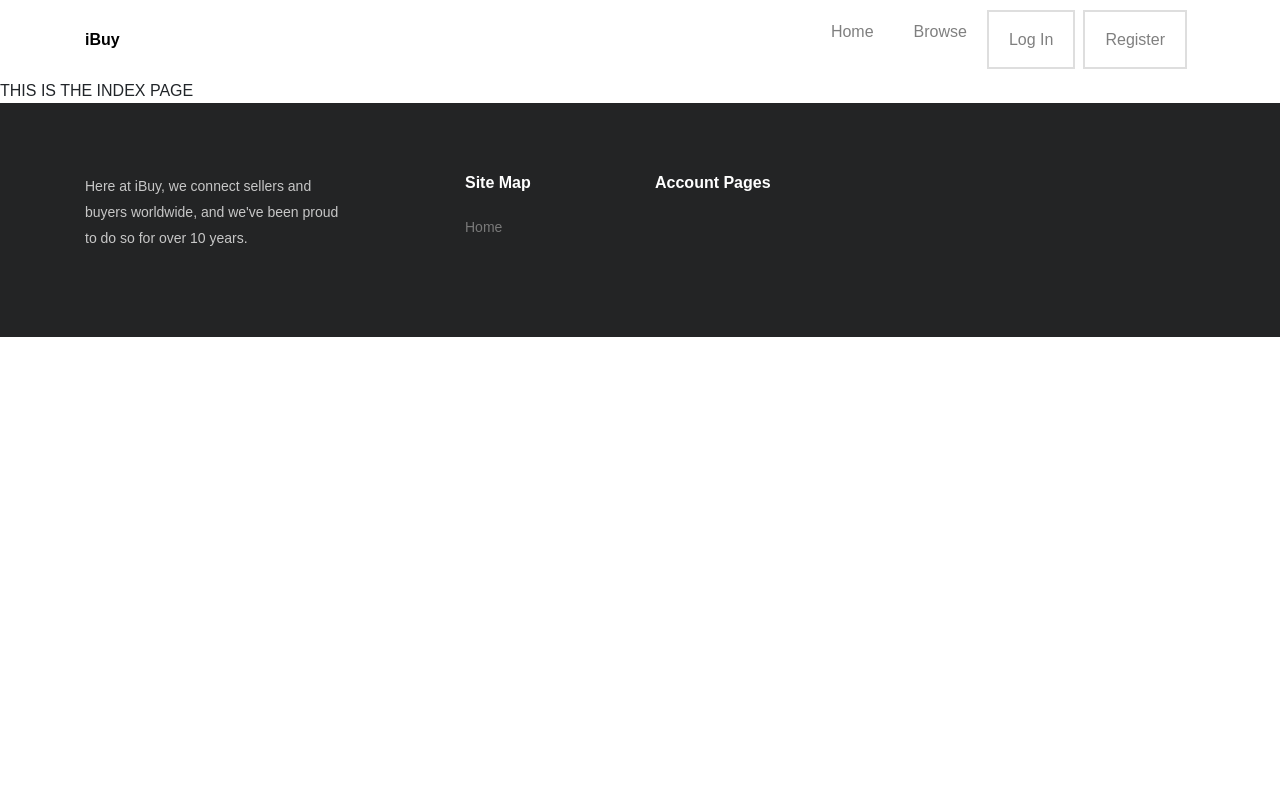
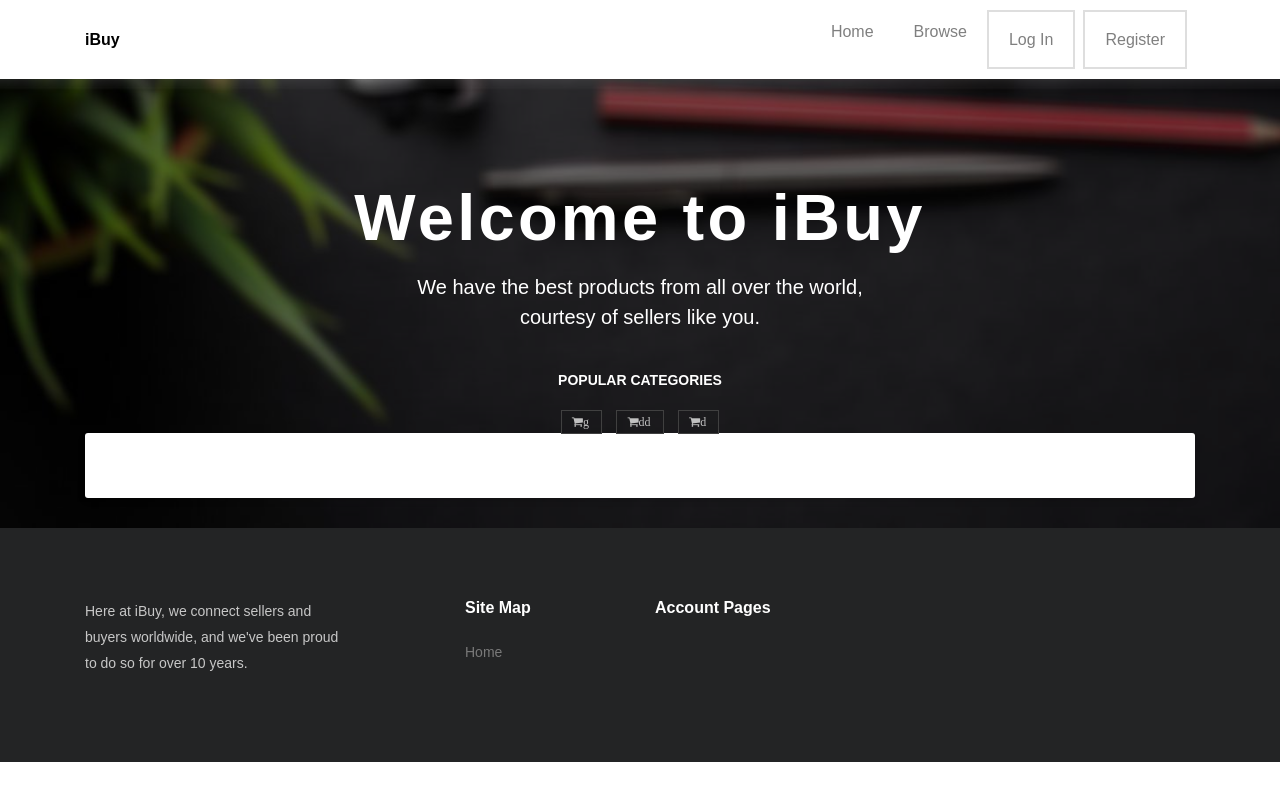
Before and after one commit to zachmichael14/auction_site, a Django app: page / in a window 1280 px wide. Run offline with Django 3.2, Linux system fonts and the light colour scheme; parts of the project's set-up code (start-up, migrations or seed data) failed here and were passed over; some libraries are stand-ins or nearby versions; some web fonts are replaced.

Commit message:
Add header to index.html

```diff
--- a/auctions/static/auctions/css/style.css
+++ b/auctions/static/auctions/css/style.css
@@ -2710,9 +2710,6 @@ form textarea {
 .bid-field-form{
   padding: 1.1rem 0 0.25rem 1rem;
 }
-#icon-1{
-  padding-right: 3px
-}
 
 #id_honeypot {
   display: none;
--- a/auctions/templates/auctions/index.html
+++ b/auctions/templates/auctions/index.html
@@ -2,9 +2,49 @@
 
 {% block title %} iBuy {% endblock title %}
 
+{% block body %}
+    <section class="hero-area bg-1 text-center overly">
+        <div class="container">
+            <div class="row">
+                <div class="col-md-12">
+                    <!-- Header -->
+                    <div class="content-block">
+                        <h1>Welcome to iBuy</h1>
+                        <p>We have the best products from all over the world,
+                            <br>courtesy of sellers like you.
+                        </p>
+                        <!-- Popular Categories -->
+                        <div class="short-popular-category-list text-center">
+                            <h2>Popular Categories</h2>
+                            <ul class="list-inline">
+                            {% for category in popular %}
+                                <li class="list-inline-item">
+                                    <a href="#">
+                                        <i class="fa fa-shopping-cart">{{ category }}</i>
+                                    </a>
+                                </li>
+                            {% endfor %}
+                            </ul>
+                        </div>
+                        <!-- Search -->
+                        <div class="advanced-search">
+                            <div class="container">
+                                <div class="row justify-content-center">
+                                    <div class="col-lg-12 col-md-12 align-content-center">
+                                        <form action="#" method="POST">
+                                            {% csrf_token %}
+                                            <div class="form-row">
 
+                                            </div>
+                                        </form>
+                                    </div>
 
-
-{% block body %}
-    THIS IS THE INDEX PAGE
+                                </div>
+                            </div>
+                        </div>
+                    </div>
+                </div>
+            </div>
+        </div>
+    </section>
 {% endblock body %}
--- a/auctions/views.py
+++ b/auctions/views.py
@@ -3,4 +3,9 @@ from django.http import HttpResponse
 
 # Create your views here.
 def index(request):
-    return render(request, 'auctions/index.html')
+
+    context = {
+        "popular": ["g", "d" "d", "d"]
+
+    }
+    return render(request, 'auctions/index.html', context)
--- a/users/templates/users/register.html
+++ b/users/templates/users/register.html
@@ -14,7 +14,7 @@
                         <form action="{% url 'users:register' %}" method="POST">
                             {% csrf_token %}
                             <fieldset class="p-3">
-                                {{ form|crispy }}
+                                {{ register_form|crispy }}
                             </fieldset>
                             <button type="submit" class="m-3 center-block py-3 px-4 bg-primary text-white border-0 rounded font-weight-bold">
 								Sign Up
```
Also changed, not shown: users/forms.py (+23 -4 lines), users/views.py (+23 -12 lines), db.sqlite3.
